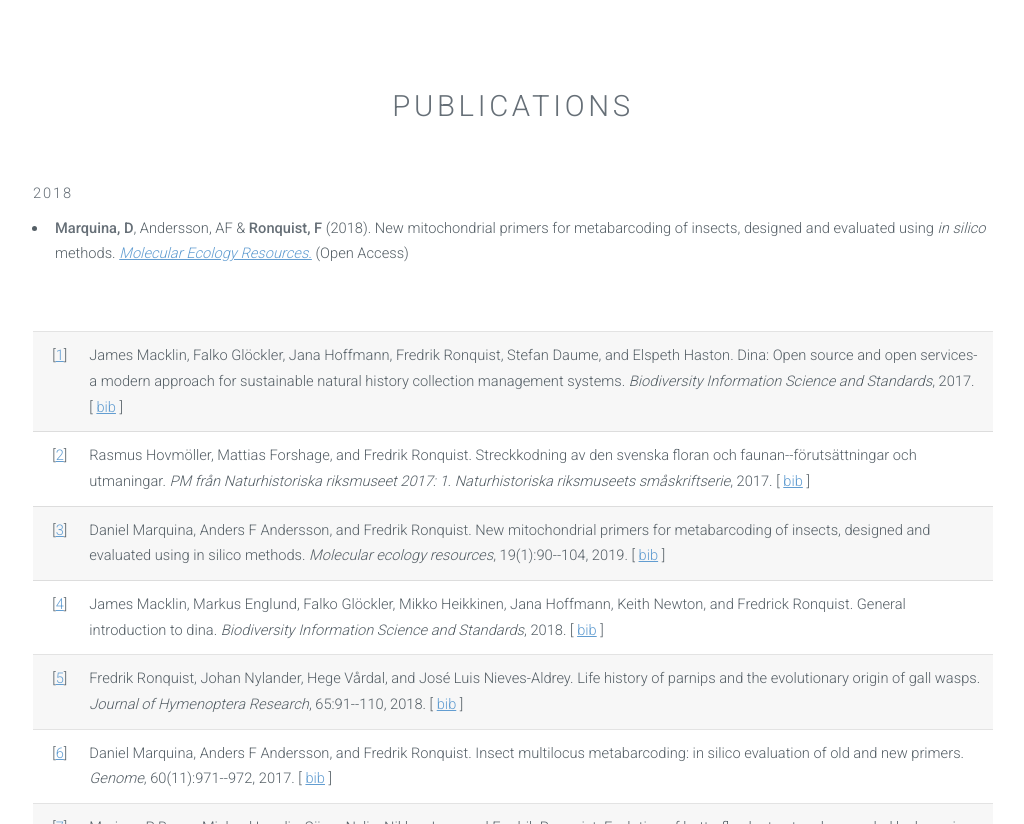
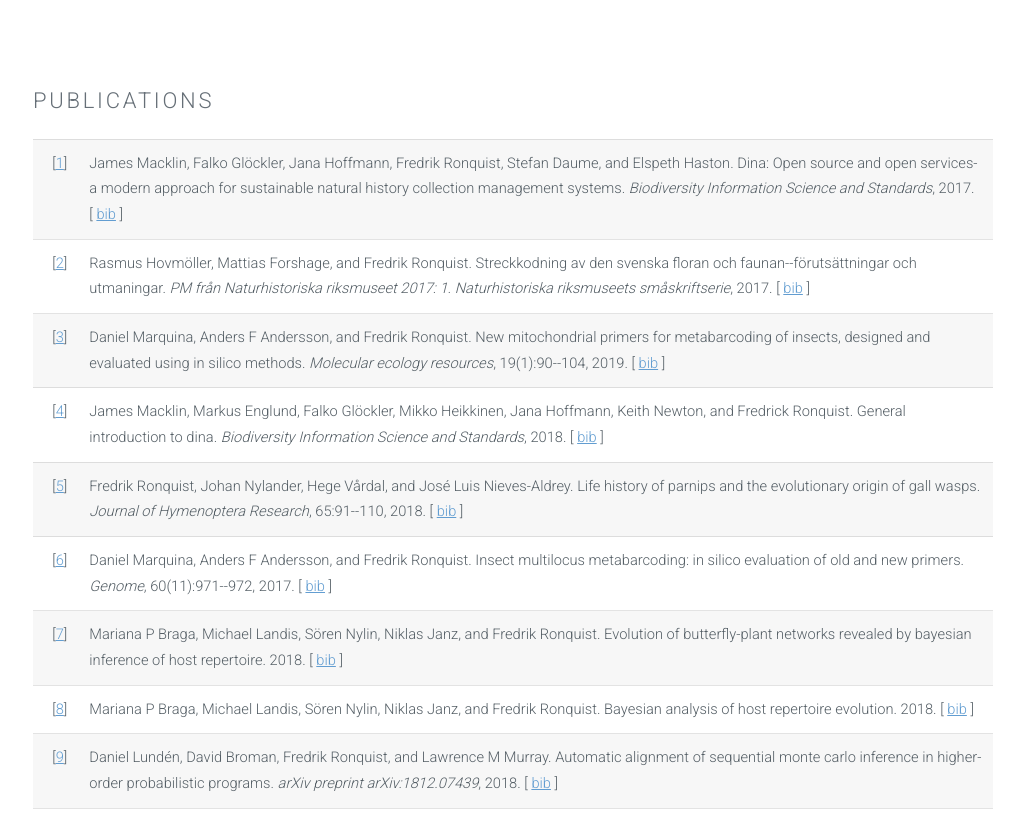
Before and after one commit to ronquistlab/ronquistlab.github.io, a Jekyll site: the page built from publications.html, in a window 1280 px wide and 900 px high, scrolled down 383 px, cut to the strip 76-900 px from the top of the window. Shown: the whole strip, without its empty margins (127-1151 px from the left). Built offline with Jekyll 4.4.1, drawn with Linux system fonts in a browser that asks for light colours.

Commit message:
Updates.

```diff
--- a/publications.html
+++ b/publications.html
@@ -5,24 +5,12 @@ layout: default
 </section>
 
 <section id="main" class="wrapper banner">
-      <header class="major">
+  <!--    <header class="major">
         <h2>Publications</h2>
-      </header>
+      </header> -->
       <div class="container">
-        <h1>2018</h1>
-            <ul>
-                  <li><strong>Marquina, D</strong>, Andersson, AF & <strong>Ronquist, F</strong> (2018). New mitochondrial primers for metabarcoding of insects, designed and evaluated using <em>in silico</em> methods. <a href="https://doi.org/10.1111/1755-0998.12942"><em>Molecular Ecology Resources.</em></a> (Open Access)</li>
-            </ul>
 
-            <!--
-        <h1>2016</h1>
-
-
-        <h1>2015</h1>
-
-      </div>
--->
-      <div class="hr-section"></div>
+        <h2>Publications</h2>
 
       <table>
 
```
